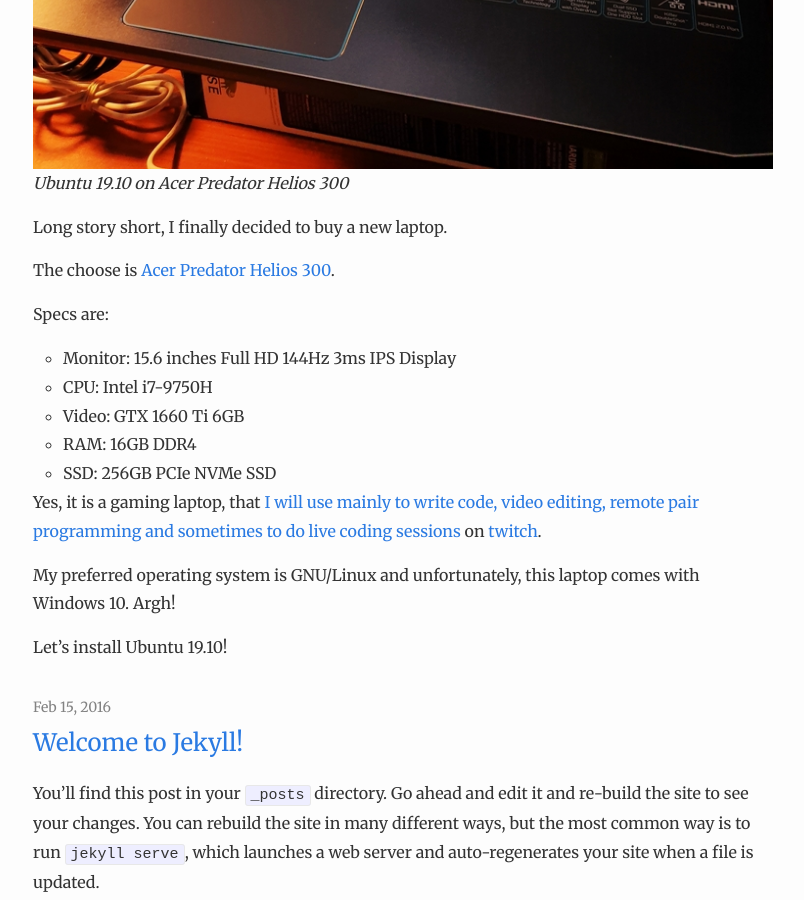
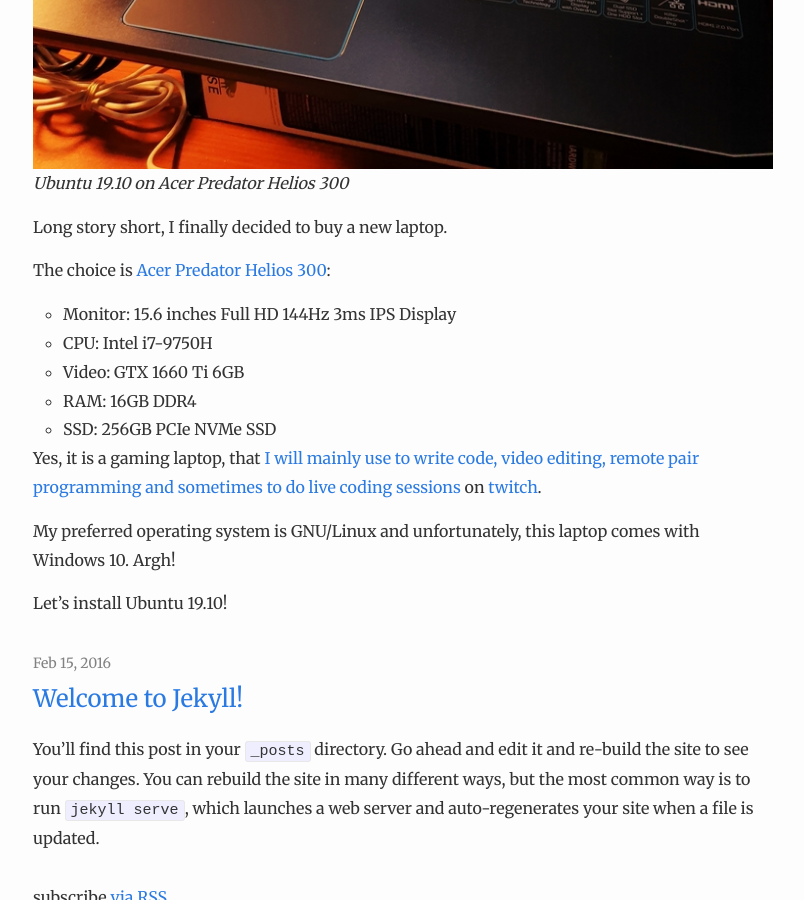
Before and after one commit to joebew42/joebew42.github.io, a Jekyll site: the page built from index.html, in a window 1280 px wide and 900 px high, scrolled down 854 px. Shown: the whole window, without its empty margins (237-1041 px from the left). Built offline with Jekyll 4.4.1, drawn with Linux system fonts in a browser that asks for light colours.

Commit message:
fix typos

```diff
--- a/_posts/2019-12-15-ubuntu-19.10-on-acer-predator-helios-300.markdown
+++ b/_posts/2019-12-15-ubuntu-19.10-on-acer-predator-helios-300.markdown
@@ -10,9 +10,7 @@
 
 Long story short, I finally decided to buy a new laptop.
 
-The choose is [Acer Predator Helios 300](https://www.amazon.com/Acer-Predator-i7-9750H-Keyboard-PH315-52-78VL/dp/B07QXLFLXT).
-
-Specs are:
+The choice is [Acer Predator Helios 300](https://www.amazon.com/Acer-Predator-i7-9750H-Keyboard-PH315-52-78VL/dp/B07QXLFLXT):
 
 - Monitor: 15.6 inches Full HD 144Hz 3ms IPS Display
 - CPU: Intel i7-9750H
@@ -20,7 +18,7 @@
 - RAM: 16GB DDR4
 - SSD: 256GB PCIe NVMe SSD
 
-Yes, it is a gaming laptop, that [I will use mainly to write code, video editing, remote pair programming and sometimes to do live coding sessions](https://twitter.com/joebew42/status/1188143433371836416) on [twitch](https://twitch.tv/joebew42).
+Yes, it is a gaming laptop, that [I will mainly use to write code, video editing, remote pair programming and sometimes to do live coding sessions](https://twitter.com/joebew42/status/1188143433371836416) on [twitch](https://twitch.tv/joebew42).
 
 My preferred operating system is GNU/Linux and unfortunately, this laptop comes with Windows 10. Argh!
 
```
